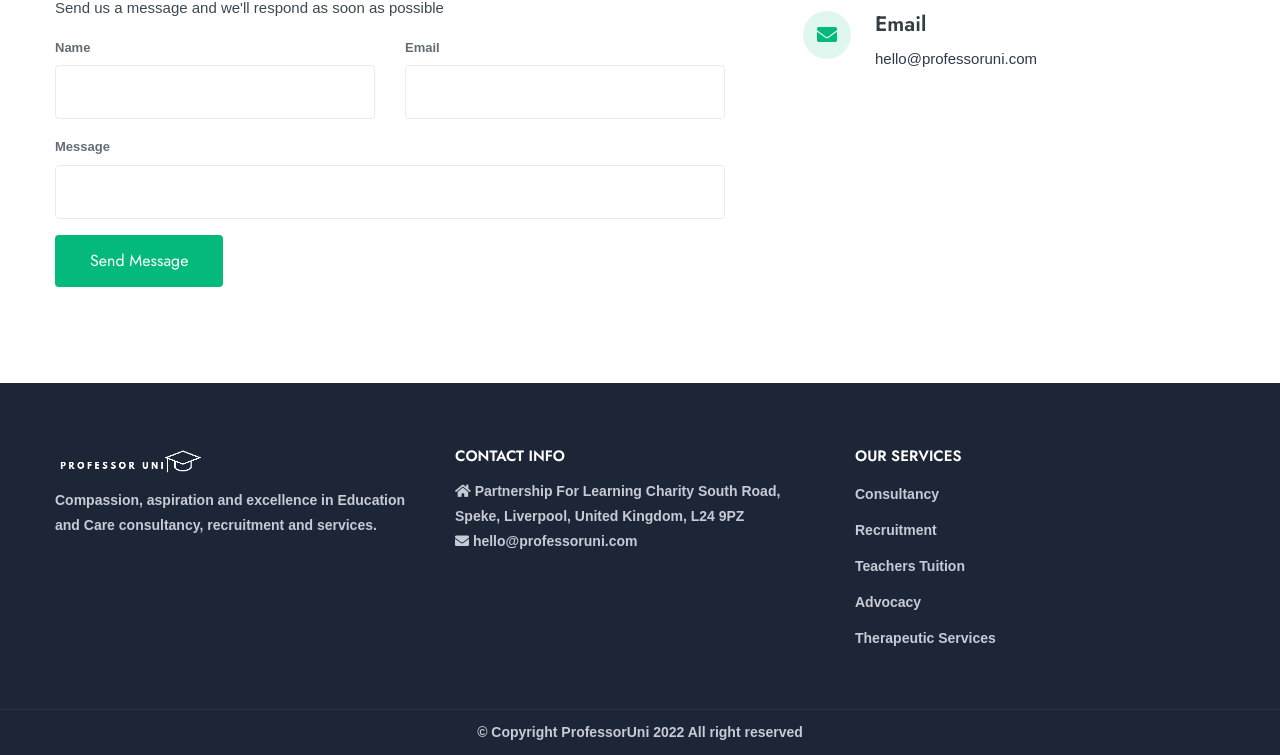
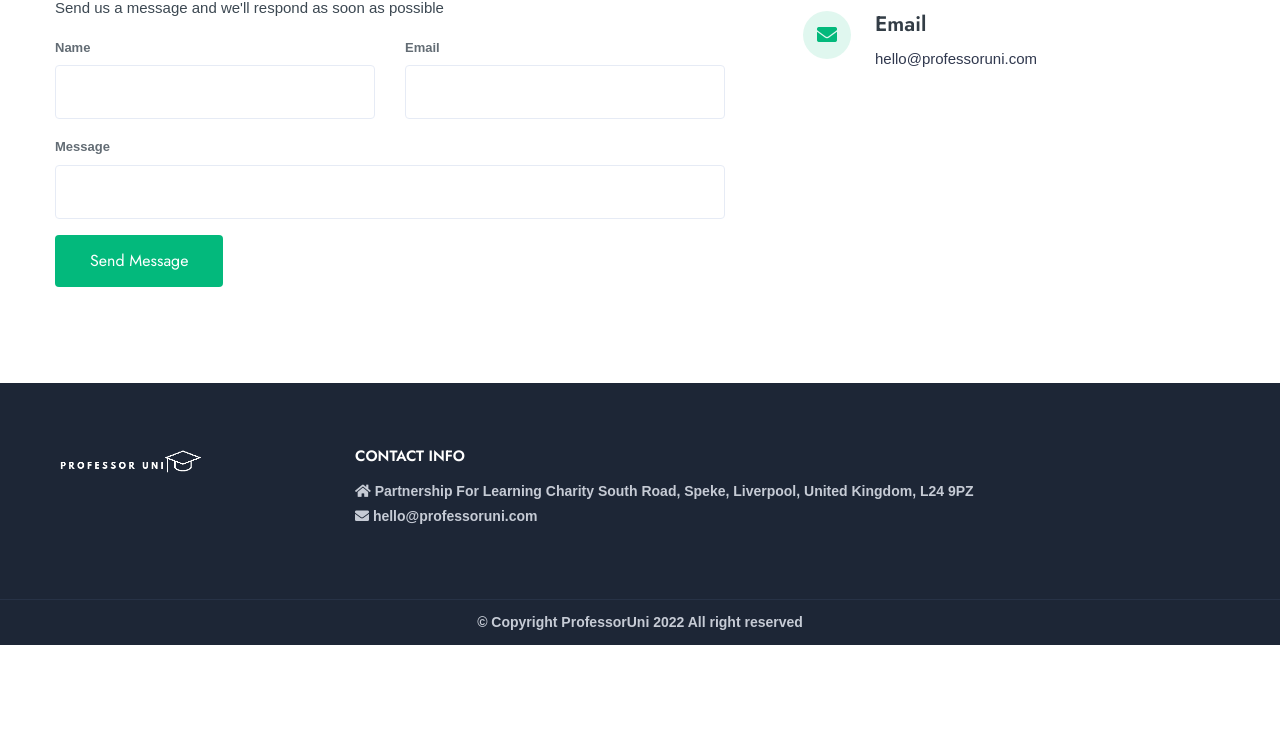
Before and after one commit to RakibCSE/uni, a Django app: page / in a window 1280 px wide. Shown: the part 3815-4570 px from the top of the page. After the commit the page ends 4460 px from the top, so only its background shows below. Run offline with Django 3.2, Linux system fonts and the light colour scheme; some libraries are stand-ins or nearby versions; some web fonts are replaced.

Commit message:
message change

```diff
--- a/templates/core/index2.html
+++ b/templates/core/index2.html
@@ -596,18 +596,18 @@
             <div class="container">
                 <div class="row">
 
-                    <div class="col-lg-4 col-md-4">
+                    <div class="col-lg-3 col-md-3">
                         <div class="footer_widget">
                             <img src="{% static 'img/logo/white-new.png' %}" class="img-footer small mb-2"
                                  loading="lazy" alt=""/>
-                            <p>
-                                Compassion, aspiration and excellence in Education and
-                                Care consultancy, recruitment and services.
-                            </p>
+                            {#                            <p>#}
+                            {#                                Compassion, aspiration and excellence in Education and#}
+                            {#                                Care consultancy, recruitment and services.#}
+                            {#                            </p>#}
                         </div>
                     </div>
 
-                    <div class="col-lg-4 col-md-4 ml-auto">
+                    <div class="col-lg-9 col-md-9 ml-auto">
                         <div class="row">
                             <div class="col-lg-12 col-md-12">
                                 <div class="footer_widget">
@@ -628,23 +628,23 @@
                         </div>
                     </div>
 
-                    <div class="col-lg-4 col-md-4 ml-auto">
-                        <div class="row">
-                            <div class="col-lg-12 col-md-12">
-                                <div class="footer_widget">
-                                    <h4 class="widget_title">Our Services</h4>
-                                    <ul class="footer-menu">
-                                        <li>Consultancy</li>
-                                        <li>Recruitment</li>
-                                        {#                                        <li>Outreach</li>#}
-                                        <li>Teachers Tuition</li>
-                                        <li>Advocacy</li>
-                                        <li>Therapeutic Services</li>
-                                    </ul>
-                                </div>
-                            </div>
-                        </div>
-                    </div>
+                    {#                    <div class="col-lg-4 col-md-4 ml-auto">#}
+                    {#                        <div class="row">#}
+                    {#                            <div class="col-lg-12 col-md-12">#}
+                    {#                                <div class="footer_widget">#}
+                    {#                                    <h4 class="widget_title">Our Services</h4>#}
+                    {#                                    <ul class="footer-menu">#}
+                    {#                                        <li>Consultancy</li>#}
+                    {#                                        <li>Recruitment</li>#}
+                    {#                                        <li>Outreach</li>#}
+                    {#                                        <li>Teachers Tuition</li>#}
+                    {#                                        <li>Advocacy</li>#}
+                    {#                                        <li>Therapeutic Services</li>#}
+                    {#                                    </ul>#}
+                    {#                                </div>#}
+                    {#                            </div>#}
+                    {#                        </div>#}
+                    {#                    </div>#}
                 </div>
             </div>
         </div>
```
